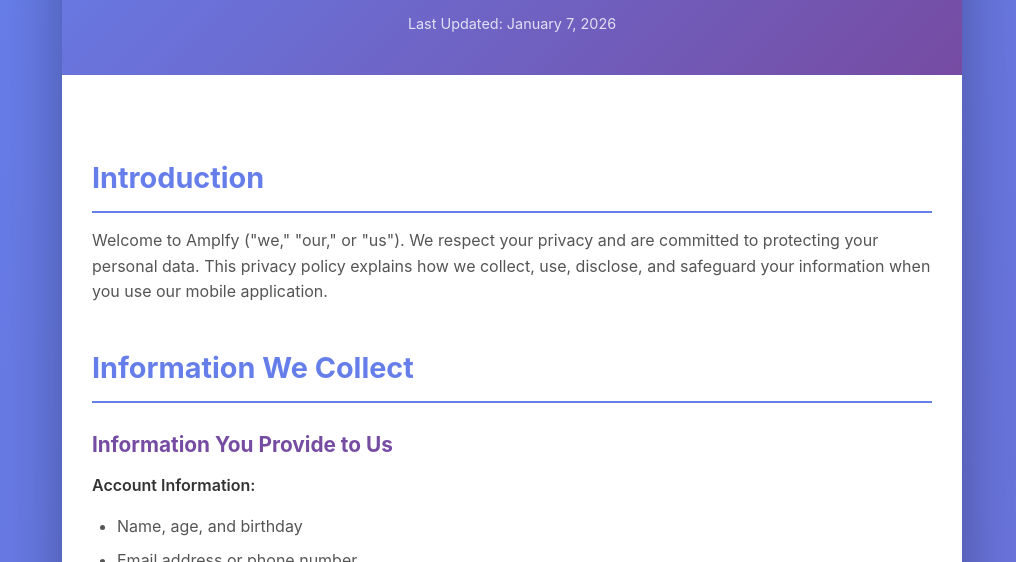
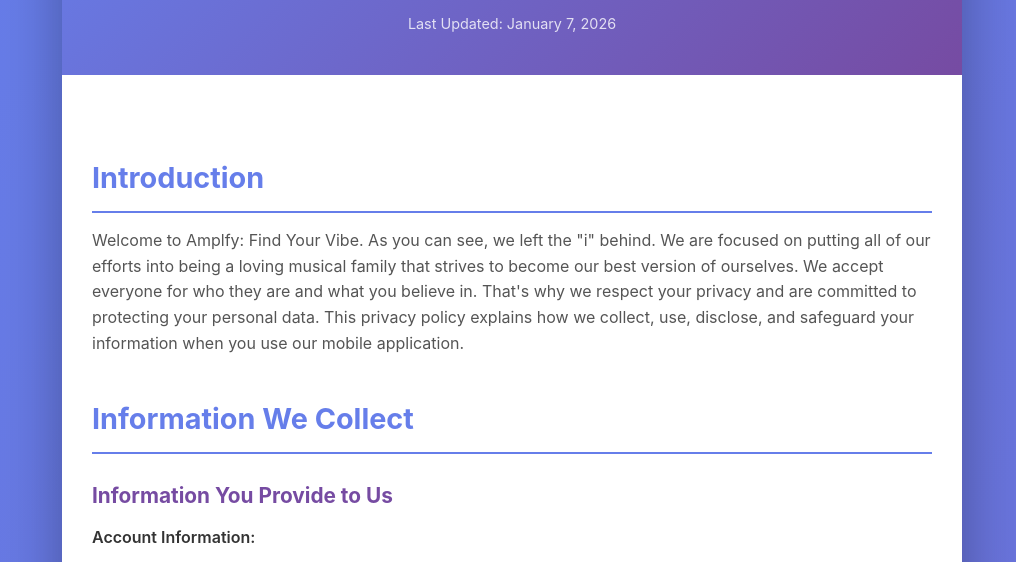
Before and after one commit to HeyImNick09/amplfy-privacy-policy, a plain HTML site: page index.html in a window 1280 px wide. Shown: the part 165-727 px from the top of the page, without its empty margins (128-1144 px from the left). Drawn offline with Linux system fonts and the light colour scheme.

Commit message:
Update introduction with brand message and values

```diff
--- a/index.html
+++ b/index.html
@@ -171,7 +171,7 @@
 
         <div class="content">
             <h2>Introduction</h2>
-            <p>Welcome to Amplfy ("we," "our," or "us"). We respect your privacy and are committed to protecting your personal data. This privacy policy explains how we collect, use, disclose, and safeguard your information when you use our mobile application.</p>
+            <p>Welcome to Amplfy: Find Your Vibe. As you can see, we left the "i" behind. We are focused on putting all of our efforts into being a loving musical family that strives to become our best version of ourselves. We accept everyone for who they are and what you believe in. That's why we respect your privacy and are committed to protecting your personal data. This privacy policy explains how we collect, use, disclose, and safeguard your information when you use our mobile application.</p>
 
             <h2>Information We Collect</h2>
 
```
